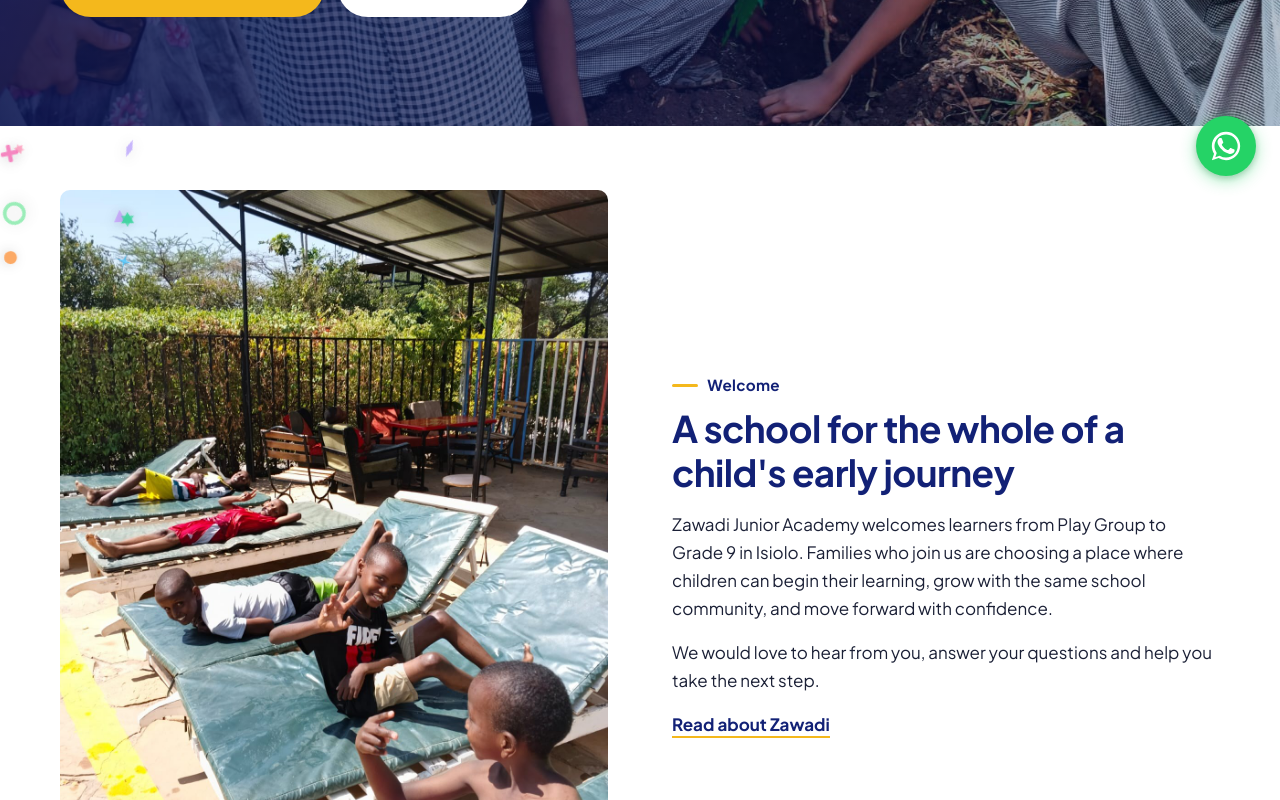
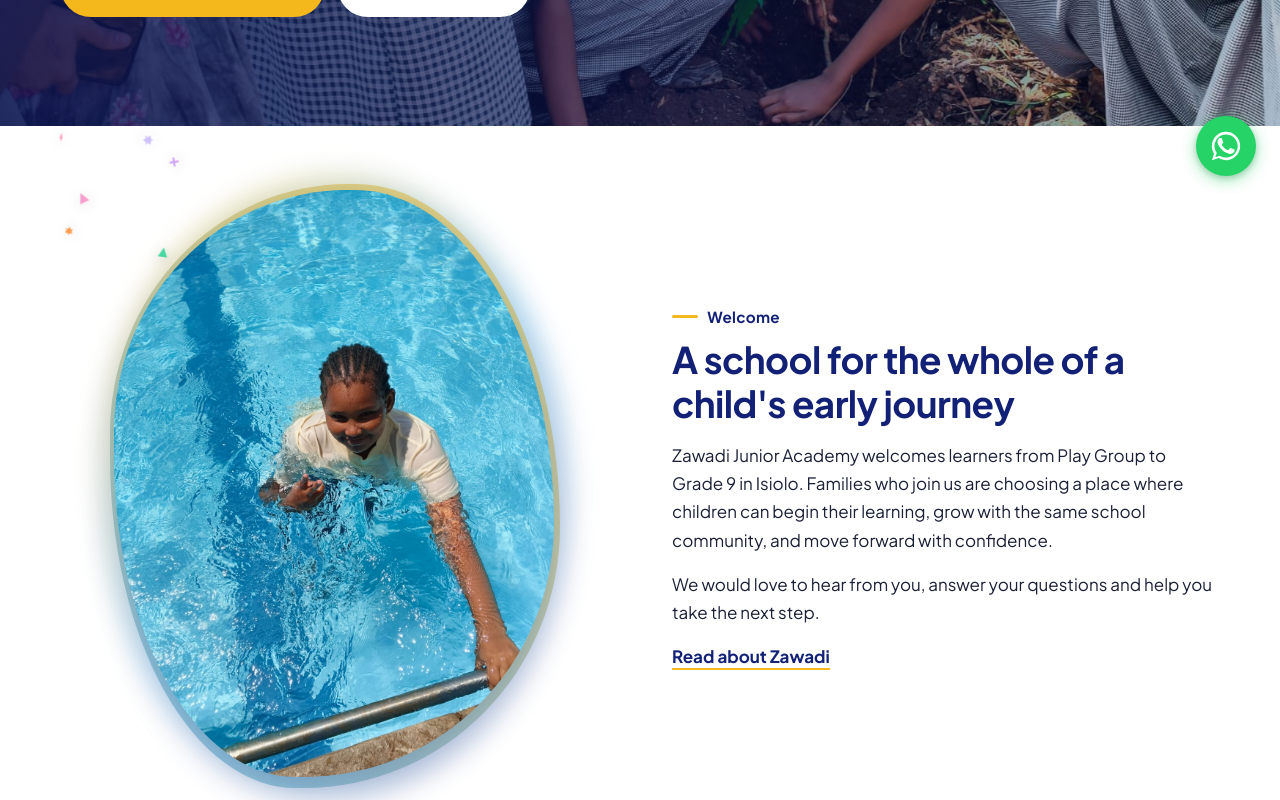
Before and after one commit to Amalgamate/zawadi-junior-academy, a React (Vite) app: page / in a window 1280 px wide. Shown: the part 600-1400 px from the top of the page. Built offline with nearby package versions, Linux system fonts and the light colour scheme; no server answers.

Commit message:
feat: use school-photo-03 as animated organic blob in welcome section

```diff
--- a/src/content/images.ts
+++ b/src/content/images.ts
@@ -14,7 +14,7 @@
 
 export const images = {
   hero: { src: "/media/school-photo-24.jpg", alt: "Zawadi Junior Academy learners in their bright school uniform outdoors", label: "HERO: School learners in vibrant uniform", w: 1600, h: 1066 },
-  welcome: { src: "/media/school-photo-01.jpg", alt: "A joyful Zawadi Junior Academy learner in school uniform", label: "WELCOME: smiling Zawadi learner", w: 1200, h: 1600 },
+  welcome: { src: "/media/school-photo-03.jpg", alt: "A joyful Zawadi Junior Academy learner in school uniform", label: "WELCOME: smiling Zawadi learner", w: 1200, h: 1600 },
   academicsPlay: { src: "/media/graduation/pp2-grad-08.jpg", alt: "Early years graduation and learning achievement at Zawadi Junior Academy", label: "ACADEMICS: Play Group & early years learners", w: 1600, h: 1067 },
   academicsGrades: { src: "/media/school-photo-07.jpg", alt: "Dedicated learners participating actively in class at Zawadi Junior Academy", label: "ACADEMICS: Junior Academy learning activity", w: 1600, h: 1200 },
   about: { src: "/media/school-photo-26.jpg", alt: "The school grounds and vibrant community of Zawadi Junior Academy", label: "ABOUT: school community & grounds", w: 1600, h: 1066 },
--- a/src/pages/Home.tsx
+++ b/src/pages/Home.tsx
@@ -41,7 +41,9 @@
 
       <Section>
         <div className="split">
-          <Photo img={images.welcome} className="rounded" />
+          <div className="blob-frame">
+            <Photo img={images.welcome} className="blob" />
+          </div>
           <div>
             <p className="eyebrow">Welcome</p>
             <h2>A school for the whole of a child's early journey</h2>
--- a/src/styles.css
+++ b/src/styles.css
@@ -801,6 +801,69 @@
   border-radius: var(--radius);
 }
 
+/* Organic Morphing Blob Frame & Photo */
+.blob-frame {
+  position: relative;
+  display: inline-block;
+  width: 100%;
+  max-width: 440px;
+  margin: 0 auto;
+}
+
+.blob-frame::before {
+  content: "";
+  position: absolute;
+  inset: -14px -14px -12px -12px;
+  background: linear-gradient(135deg, rgba(244, 184, 28, 0.45) 0%, rgba(63, 162, 220, 0.4) 50%, rgba(18, 33, 118, 0.25) 100%);
+  border-radius: 58% 42% 68% 32% / 42% 58% 42% 58%;
+  filter: blur(14px);
+  z-index: 0;
+  animation: blobMorph 14s ease-in-out infinite alternate-reverse;
+  pointer-events: none;
+}
+
+.blob-frame::after {
+  content: "";
+  position: absolute;
+  inset: -6px -6px -4px -4px;
+  background: linear-gradient(220deg, var(--gold) 0%, var(--sky) 100%);
+  border-radius: 64% 36% 60% 40% / 48% 54% 46% 52%;
+  opacity: 0.55;
+  z-index: 0;
+  animation: blobMorph 10s ease-in-out infinite alternate;
+  pointer-events: none;
+}
+
+.photo.blob {
+  position: relative;
+  z-index: 1;
+  border-radius: 60% 40% 65% 35% / 45% 55% 45% 55%;
+  object-fit: cover;
+  animation: blobMorph 10s ease-in-out infinite alternate;
+  box-shadow: 0 16px 36px rgba(18, 33, 118, 0.16);
+  transition: transform 0.35s ease;
+  overflow: hidden;
+}
+
+.blob-frame:hover .photo.blob {
+  transform: scale(1.025);
+}
+
+@keyframes blobMorph {
+  0% {
+    border-radius: 60% 40% 65% 35% / 45% 55% 45% 55%;
+  }
+  33% {
+    border-radius: 48% 52% 42% 58% / 54% 44% 56% 46%;
+  }
+  66% {
+    border-radius: 54% 46% 58% 42% / 42% 58% 44% 56%;
+  }
+  100% {
+    border-radius: 42% 58% 48% 52% / 56% 42% 58% 44%;
+  }
+}
+
 .photo.fill {
   position: absolute;
   inset: 0;
```
